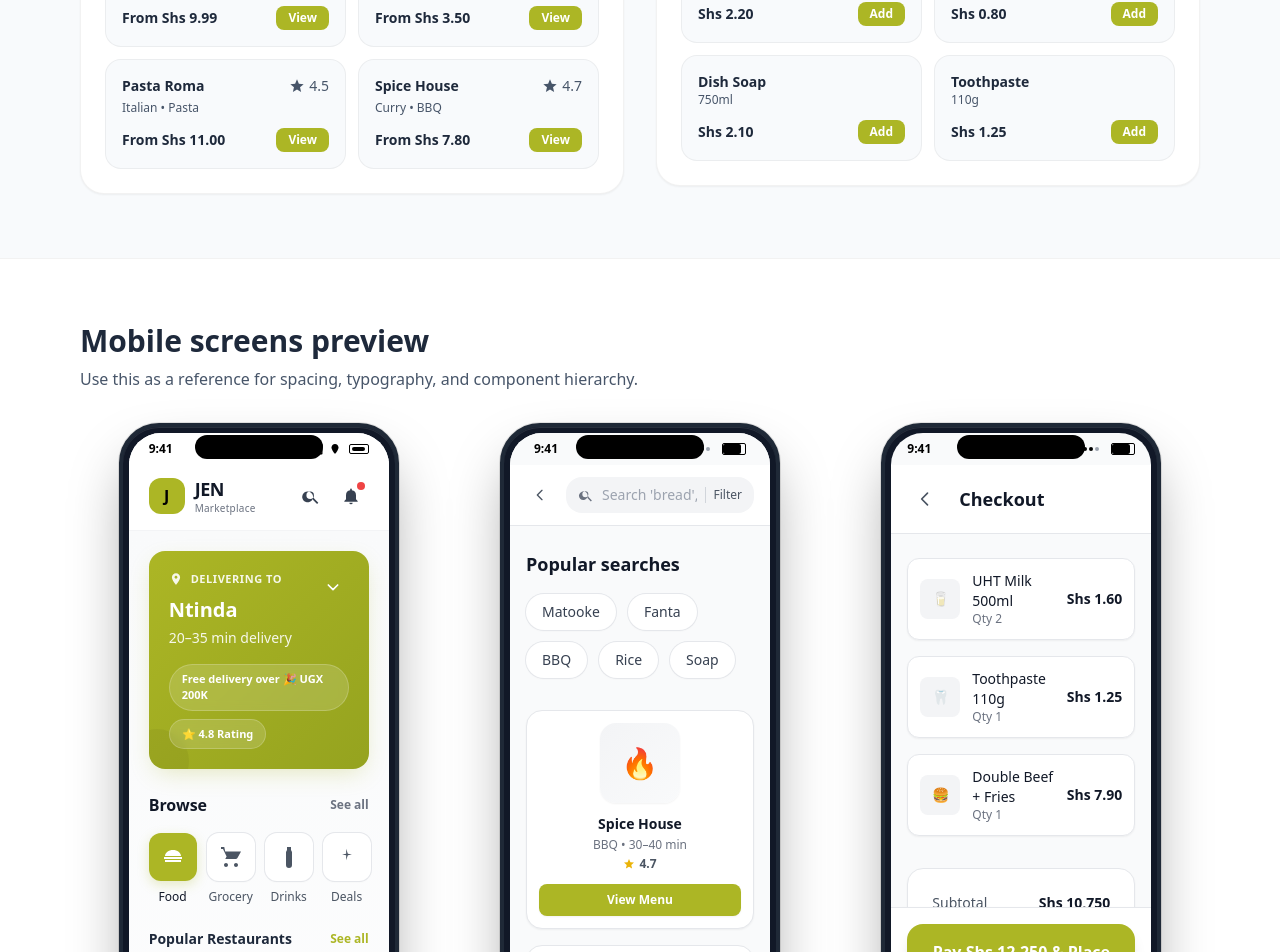
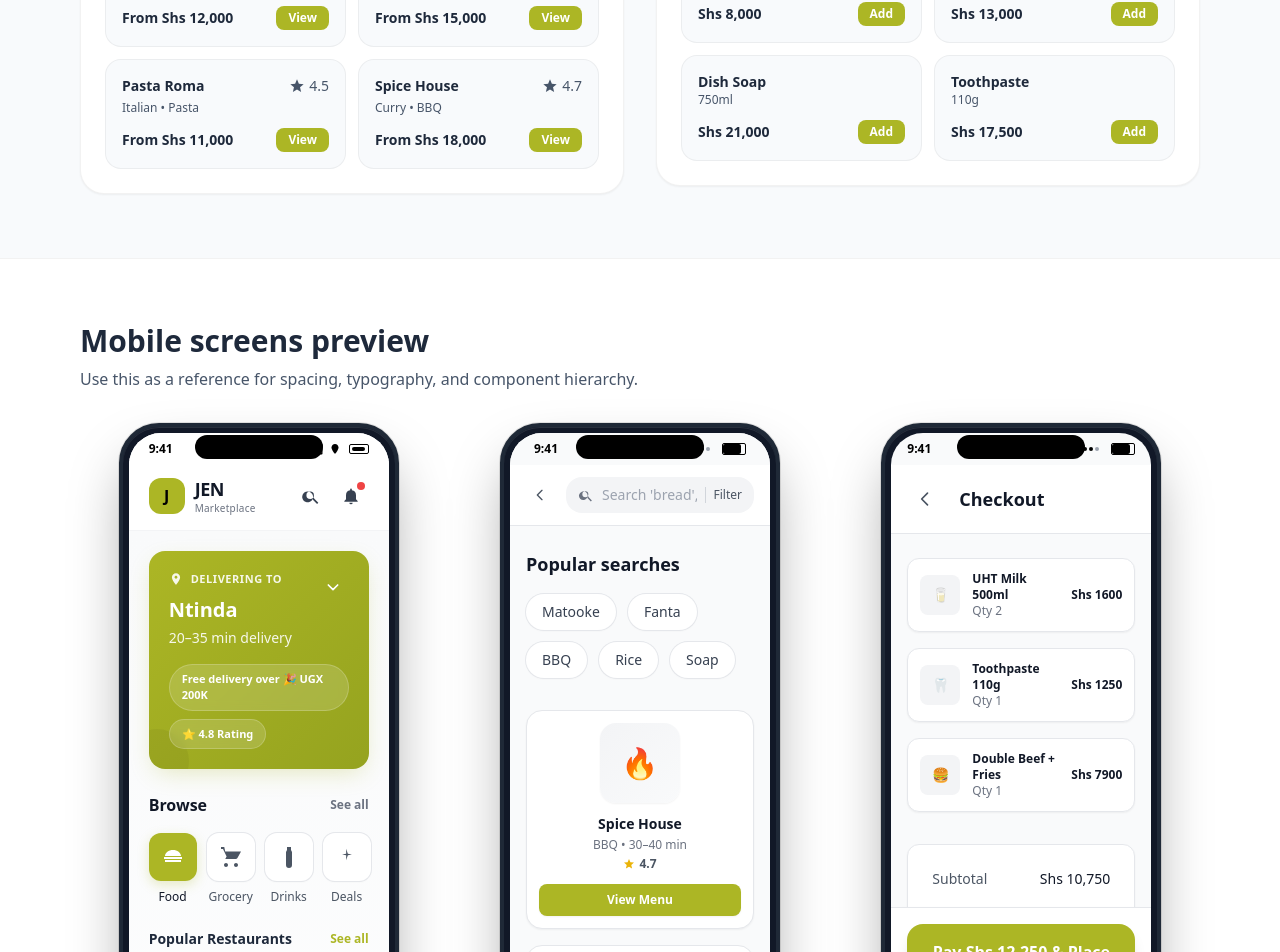
Before and after one commit to Dlu6/Jen-ecommerce, a React (Create React App) app: page / in a window 1280 px wide. Shown: the part 1620-2572 px from the top of the page. Built offline with nearby package versions, Linux system fonts and the light colour scheme.

Commit message:
Update JENLandingMockup: adjust vendor and product prices to new values, modify MiniVendorCard name, and enhance LineItem display formatting

```diff
--- a/src/JENLandingMockup.js
+++ b/src/JENLandingMockup.js
@@ -276,25 +276,25 @@ export default function JENLandingMockup() {
                 <VendorCard
                   name="Kito Burger"
                   tags={["Burgers", "Fries"]}
-                  price="9.99"
+                  price="12,000"
                   rating="4.6"
                 />
                 <VendorCard
                   name="Mama Samosa"
                   tags={["Snacks", "Chai"]}
-                  price="3.50"
+                  price="15,000"
                   rating="4.8"
                 />
                 <VendorCard
                   name="Pasta Roma"
                   tags={["Italian", "Pasta"]}
-                  price="11.00"
+                  price="11,000"
                   rating="4.5"
                 />
                 <VendorCard
                   name="Spice House"
                   tags={["Curry", "BBQ"]}
-                  price="7.80"
+                  price="18,000"
                   rating="4.7"
                 />
               </div>
@@ -306,10 +306,10 @@ export default function JENLandingMockup() {
                 supplies—delivered fast.
               </p>
               <div className="mt-5 grid grid-cols-2 gap-3">
-                <ProductCard title="Fresh Bananas" sub="1kg" price="2.20" />
-                <ProductCard title="UHT Milk" sub="500ml" price="0.80" />
-                <ProductCard title="Dish Soap" sub="750ml" price="2.10" />
-                <ProductCard title="Toothpaste" sub="110g" price="1.25" />
+                <ProductCard title="Fresh Bananas" sub="1kg" price="8,000" />
+                <ProductCard title="UHT Milk" sub="500ml" price="13,000" />
+                <ProductCard title="Dish Soap" sub="750ml" price="21,000" />
+                <ProductCard title="Toothpaste" sub="110g" price="17,500" />
               </div>
             </div>
           </div>
@@ -528,7 +528,7 @@ function HomeScreen({ compact = false }) {
         <div className={`mt-6 ${compact ? "space-y-5" : "space-y-6"}`}>
           <Row title="Popular Restaurants">
             <MiniVendorCard
-              name="Kito Burger"
+              name="Burger"
               tag="Burgers • 25–35 min"
               rating="4.6"
               image="🍔"
@@ -945,30 +945,30 @@ function CheckoutScreen() {
       {/* Cart Items */}
       <div className="flex-1 overflow-y-auto px-4 py-6">
         <div className="space-y-4">
-          <LineItem title="UHT Milk 500ml" qty={2} price={0.8} image="🥛" />
-          <LineItem title="Toothpaste 110g" qty={1} price={1.25} image="🦷" />
+          <LineItem title="UHT Milk 500ml" qty={2} price={800} image="🥛" />
+          <LineItem title="Toothpaste 110g" qty={1} price={1250} image="🦷" />
           <LineItem
             title="Double Beef + Fries"
             qty={1}
-            price={7.9}
+            price={7900}
             image="🍔"
           />
         </div>
 
         {/* Order Summary */}
-        <div className="mt-8 rounded-2xl border border-gray-200 bg-white p-6 shadow-sm">
+        <div className="mt-8 rounded-xl border border-gray-200 bg-white p-6 shadow-sm">
           <div className="space-y-4 text-sm">
             <div className="flex items-center justify-between">
               <span className="text-gray-600">Subtotal</span>
-              <span className="font-semibold text-gray-900">Shs 10,750</span>
+              <span className="font-medium text-gray-900">Shs 10,750</span>
             </div>
             <div className="flex items-center justify-between">
               <span className="text-gray-600">Delivery fee</span>
-              <span className="font-semibold text-gray-900">Shs 1,500</span>
+              <span className="font-medium text-gray-900">Shs 1,500</span>
             </div>
             <div className="flex items-center justify-between">
               <span className="text-gray-600">Service fee</span>
-              <span className="font-semibold text-gray-900">Shs 0</span>
+              <span className="font-medium text-gray-900">Shs 0</span>
             </div>
             <div className="border-t border-gray-200 pt-4">
               <div className="flex items-center justify-between">
@@ -991,10 +991,8 @@ function CheckoutScreen() {
               <span className="text-sm font-bold text-gray-600">💳</span>
             </div>
             <div className="flex-1">
-              <div className="text-base font-medium text-gray-900">
-                •••• 4242
-              </div>
-              <div className="text-sm text-gray-500">Expires 12/25</div>
+              <div className="text-sm font-medium text-gray-900">•••• 4242</div>
+              <div className="text-xs text-gray-500">Expires 12/25</div>
             </div>
             <button className="text-sm font-medium text-blue-600">
               Change
@@ -1215,12 +1213,10 @@ const LineItem = ({ title, qty, price, image }) => (
       {image}
     </div>
     <div className="flex-1">
-      <div className="text-sm font-medium text-gray-900">{title}</div>
+      <div className="text-xs font-semibold text-gray-900">{title}</div>
       <div className="text-xs text-gray-500">Qty {qty}</div>
     </div>
-    <div className="text-sm font-semibold text-gray-900">
-      Shs {(qty * price).toFixed(2)}
-    </div>
+    <div className="text-xs font-semibold text-gray-900">Shs {qty * price}</div>
   </div>
 );
 
```
